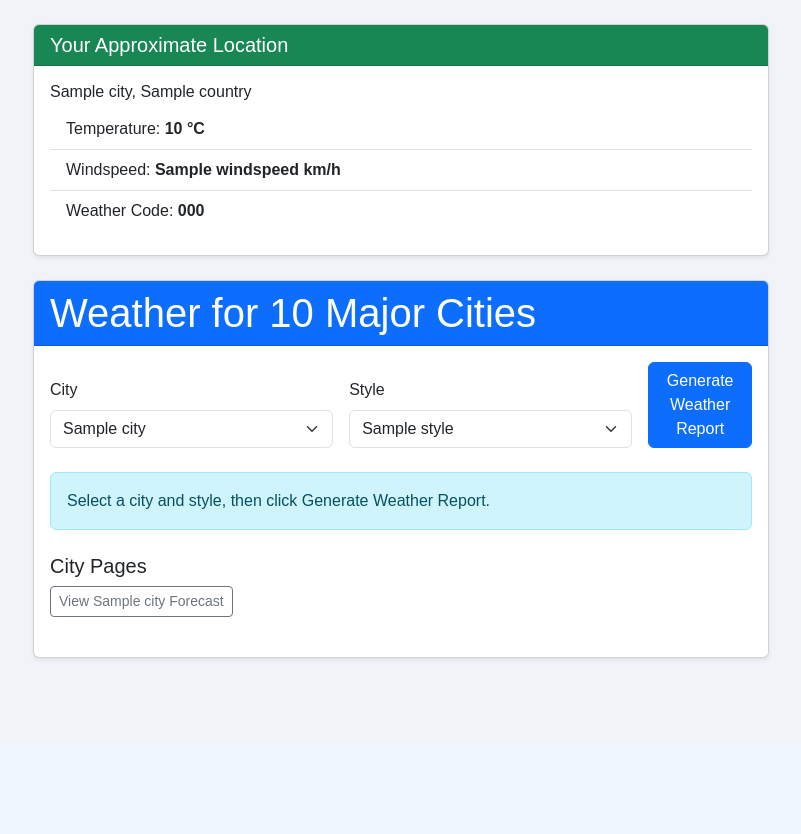
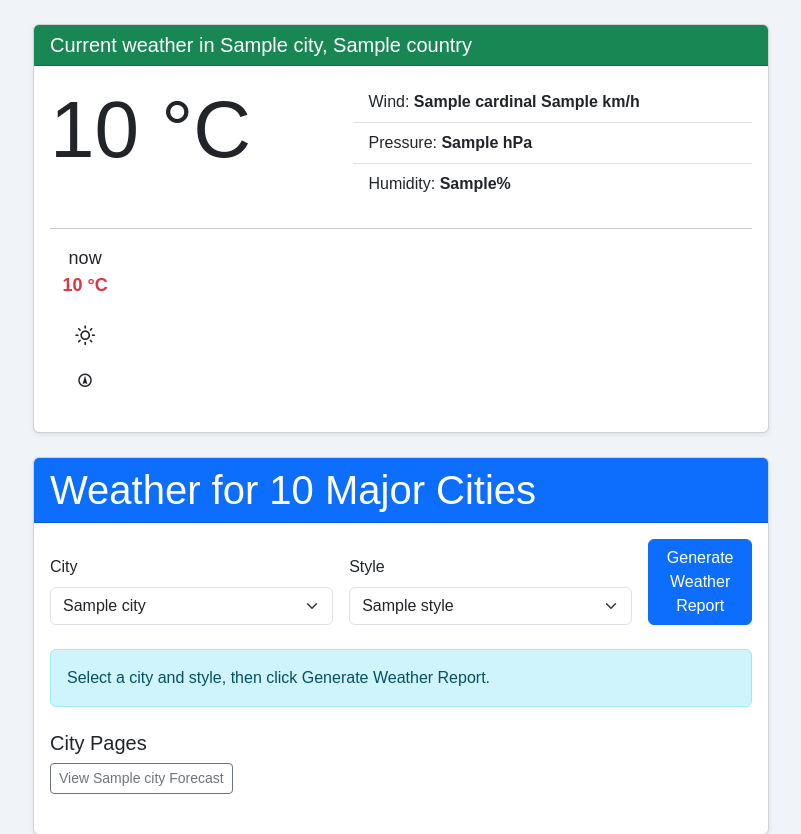
Before and after one commit to meddiecap/cs50-final, a Flask app: template templates/index.html in a window 1280 px wide. Shown: the part 56-890 px from the top of the page, without its empty margins (239-1040 px from the left). Before the commit the page ends 717 px from the top, so only its background shows below. Run offline with Flask 3, Linux system fonts and the light colour scheme; the template is opened without the code that fills it: most values are stand-ins (such as "Sample title", 1, 10 or a date in 2020).

Commit message:
updated current weather and hourly forecast

```diff
--- a/app.py
+++ b/app.py
@@ -1,9 +1,11 @@
 from flask import abort, Flask, render_template, request, jsonify
-from datetime import datetime
+from datetime import datetime, timezone
 import json
+import dateutil.parser
+import zoneinfo
 
 # Import get_time_period from helpers.py
-from helpers import get_time_period, get_weather, call_llm_api, get_user_ip, get_user_location, get_db
+from helpers import *
 
 # In-memory caches
 ip_location_cache = {}  # {ip: {location and weather data}}
@@ -33,13 +35,66 @@
 
 		if loc_data.get("status") == "success":
 			user_location = loc_data
-			# Get weather for this location
+			# Get weather for this location, using user's timezone if available
 			city = {"name": loc_data.get("city", "Your Location"), "lat": loc_data["lat"], "lon": loc_data["lon"]}
-			user_weather = get_weather(city)
-			user_location["weather"] = user_weather
+			timezone_str = loc_data.get("timezone", "America/Los_Angeles")
+			user_location["weather"] = get_weather(city, timezone_str)
+			user_location["weather"]['current']['cardinal'] = wind_direction_cardinal(user_location["weather"]['current']['wind_direction_10m'])
 			ip_location_cache[ip] = user_location
 
-	return render_template("index.html", cities=city_names, styles=styles, user_location=user_location)
+	# Prepare 24-hour hourly forecast for user's location (if available)
+	user_hourly_forecast = None
+	if user_location and user_location.get("weather") and user_location["weather"].get("hourly"):
+		hourly = user_location["weather"]["hourly"]
+
+		# open-meteo returns arrays: time, temperature_2m, wind_speed_10m, etc.
+		times = hourly.get("time", [])
+		temps = hourly.get("temperature_2m", [])
+		winds = hourly.get("wind_speed_10m", [])
+		wind_directions = hourly.get("wind_direction_10m", [])
+		humidity = hourly.get("relative_humidity_2m", [])
+		pressure = hourly.get("pressure_msl", [])
+		cloud = hourly.get("cloud_cover", [])
+
+		# Use user's timezone for current time
+		timezone_str = user_location.get("timezone", "America/Los_Angeles")
+		try:
+			tz = zoneinfo.ZoneInfo(timezone_str)
+		except Exception:
+			tz = zoneinfo.ZoneInfo("America/Los_Angeles")
+		now = datetime.now(tz)
+		start_idx = 0
+		for i, t in enumerate(times):
+			tdt = dateutil.parser.isoparse(t)
+			if tdt.tzinfo is None:
+				tdt = tdt.replace(tzinfo=tz)
+			# Find the first hour that is >= current hour (rounded down)
+			if tdt.hour == now.hour and tdt.date() == now.date():
+				start_idx = i
+				break
+			elif tdt > now:
+				start_idx = i
+				break
+		# Always get 24 hours from start_idx
+		end_idx = min(start_idx + 24, len(times))
+		user_hourly_forecast = []
+		for i in range(start_idx, end_idx):
+			# format date time to hour
+			hour = times[i].split("T")[1]
+			user_hourly_forecast.append({
+				"time": hour,
+				"temperature": temps[i] if i < len(temps) else None,
+				"windspeed": winds[i] if i < len(winds) else None,
+				"beaufort": beaufort_scale(winds[i]) if i < len(winds) else None,
+				"winddirection": wind_directions[i] if i < len(wind_directions) else None,
+				"cardinal": wind_direction_cardinal(wind_directions[i]) if i < len(wind_directions) else None,
+				"cloud": cloud[i] if i < len(cloud) else None,
+				"pressure": pressure[i] if i < len(pressure) else None,
+				"humidity": humidity[i] if i < len(humidity) else None
+			})
+
+	return render_template("index.html", cities=city_names, styles=styles, user_location=user_location, user_hourly_forecast=user_hourly_forecast)
+
 
 # Endpoint to get weather for arbitrary lat/lon (for user's location)
 @app.route("/weather_at_location")
--- a/templates/index.html
+++ b/templates/index.html
@@ -7,18 +7,70 @@
 		{% if user_location and not user_location.error %}
 		<div class="card shadow-sm mb-4">
 			<div class="card-header bg-success text-white">
-				<h5 class="mb-0">Your Approximate Location</h5>
+				<h5 class="mb-0">Current weather in {{ user_location.city }}, {{ user_location.country }}</h5>
 			</div>
 			<div class="card-body">
-				<h6 class="card-title mb-2">{{ user_location.city }}, {{ user_location.country }}</h6>
-				{% if user_location.weather and user_location.weather.current_weather %}
-				<ul class="list-group list-group-flush mb-2">
-					<li class="list-group-item">Temperature: <strong>{{ user_location.weather.current_weather.temperature }} °C</strong></li>
-					<li class="list-group-item">Windspeed: <strong>{{ user_location.weather.current_weather.windspeed }} km/h</strong></li>
-					<li class="list-group-item">Weather Code: <strong>{{ user_location.weather.current_weather.weathercode }}</strong></li>
-				</ul>
+				{% if user_location.weather and user_location.weather.current %}
+                <div class="row">
+                    <div class="col-5 justify-content-between">
+                        <h1 class="display-1">{{ user_location.weather.current.temperature_2m }} °C</h1>
+                    </div>
+                    <div class="col-7">
+                        <ul class="list-group list-group-flush mb-2">
+                            <li class="list-group-item">Wind: <strong> {{ user_location.weather.current.cardinal }} {{ user_location.weather.current.wind_speed_10m }} km/h</strong></li>
+                            <li class="list-group-item">Pressure: <strong>{{ user_location.weather.current.pressure_msl }} hPa</strong></li>
+                            <li class="list-group-item">Humidity: <strong>{{ user_location.weather.current.relative_humidity_2m }}%</strong></li>
+                        </ul>
+                    </div>
+                </div>
 				{% else %}
 				<div class="alert alert-warning mb-0">Weather data is not available for your location.</div>
+				{% endif %}
+
+
+                {% if user_hourly_forecast %}
+                <hr>
+                <div class="swiper hourly-forecast-swiper">
+                    <div class="swiper-wrapper">
+                        {% for hour in user_hourly_forecast %}
+                            <div class="swiper-slide">
+                                {% if loop.index0 == 0 %}
+                                    now<br>
+                                {% else %}
+                                    {{ hour.time }}<br>
+                                {% endif %}
+
+                                <strong class="text-danger">{{ hour.temperature|round|int }} °C</strong><br>
+                                <i class="wi wi-day-sunny"></i><br>
+                                <i title="{{ hour.cardinal|lower }}" class="wi wi-wind from-{{ hour.winddirection }}-deg"></i><br>
+                                <i title="{{ hour.beaufort }} on Beaufort Scale, {{ hour.windspeed }} km/h" class="wi wi-wind-beaufort-{{ hour.beaufort }}"></i>
+                            </div>
+                        {% endfor %}
+                    </div>
+                </div>
+
+                <script>
+                    document.addEventListener('DOMContentLoaded', function() {
+                        var swiper = new Swiper(".hourly-forecast-swiper", {
+                            slidesPerView: 4,
+                            spaceBetween: 10,
+                            breakpoints: {
+                                640: {
+                                    slidesPerView: 4,
+                                    spaceBetween: 20,
+                                },
+                                768: {
+                                    slidesPerView: 6,
+                                    spaceBetween: 20,
+                                },
+                                1024: {
+                                    slidesPerView: 8,
+                                    spaceBetween: 20,
+                                },
+                            },
+                        });
+                    });
+                </script>
 				{% endif %}
 			</div>
 		</div>
--- a/templates/layout.html
+++ b/templates/layout.html
@@ -5,6 +5,10 @@
     <meta name="viewport" content="width=device-width, initial-scale=1">
 	<title>World Weather - CS50 Final</title>
     <link href="https://cdn.jsdelivr.net/npm/bootstrap@5.3.8/dist/css/bootstrap.min.css" rel="stylesheet" integrity="sha384-sRIl4kxILFvY47J16cr9ZwB07vP4J8+LH7qKQnuqkuIAvNWLzeN8tE5YBujZqJLB" crossorigin="anonymous">
+    <link rel="stylesheet" href="https://cdn.jsdelivr.net/npm/swiper@11/swiper-bundle.min.css" />
+    <link href="/static/css/weather-icons.min.css" rel="stylesheet" crossorigin="anonymous">
+    <link href="/static/css/weather-icons-wind.min.css" rel="stylesheet" crossorigin="anonymous">
+    <link href="/static/css/styles.css" rel="stylesheet" crossorigin="anonymous">
 	<style>
 		body { font-family: Arial, sans-serif; background: #f0f4f8; margin: 0; padding: 0; }
 		.report-box { margin-top: 30px; background: #f9fafb; border-radius: 8px; padding: 20px; min-height: 80px; }
@@ -24,9 +28,6 @@
 	{% block content %}{% endblock %}
 	</div>
 	<script src="https://cdn.jsdelivr.net/npm/bootstrap@5.3.8/dist/js/bootstrap.bundle.min.js" integrity="sha384-FKyoEForCGlyvwx9Hj09JcYn3nv7wiPVlz7YYwJrWVcXK/BmnVDxM+D2scQbITxI" crossorigin="anonymous"></script>
+    <script src="https://cdn.jsdelivr.net/npm/swiper@11/swiper-bundle.min.js"></script>
 </body>
 </html>
-
-    <script src="https://cdn.jsdelivr.net/npm/bootstrap@5.3.8/dist/js/bootstrap.bundle.min.js" integrity="sha384-FKyoEForCGlyvwx9Hj09JcYn3nv7wiPVlz7YYwJrWVcXK/BmnVDxM+D2scQbITxI" crossorigin="anonymous"></script>
-</body>
-</html>
```
Also changed, not shown: helpers.py (+58 -9 lines).
